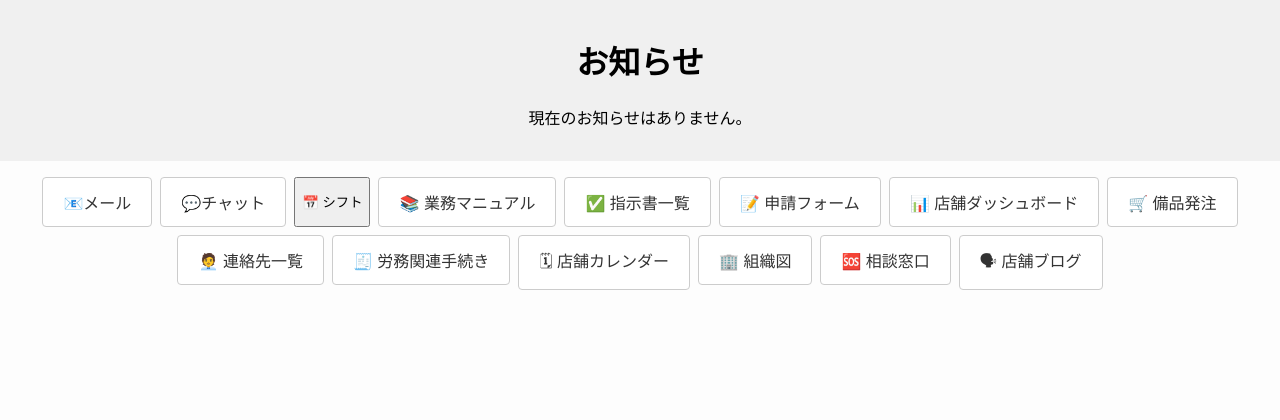
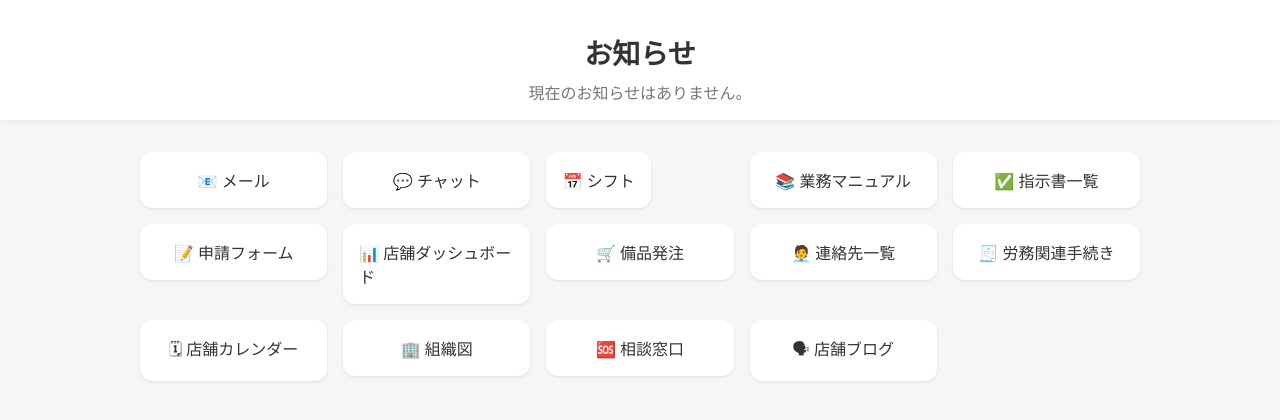
Before and after one commit to ryoito94/portal, a plain HTML site: page index.html in a window 1280 px wide. Drawn offline with Linux system fonts and the light colour scheme.

Commit message:
Update index.html

```diff
--- a/index.html
+++ b/index.html
@@ -1,15 +1,59 @@
-
 <!DOCTYPE html>
 <html lang="ja">
 <head>
   <meta charset="UTF-8">
   <title>店舗ポータル</title>
   <style>
-    body { font-family: sans-serif; margin: 0; padding: 0; background:#fdfdfd; }
-    header { background: #f0f0f0; padding: 1rem; text-align: center; }
-    main { padding: 1rem; }
-    .buttons { display: flex; flex-wrap: wrap; gap: 0.5rem; justify-content: center; }
-    .button a { display: inline-block; padding: 0.75rem 1.25rem; border: 1px solid #ccc; border-radius: 4px; background: white; text-decoration: none; color: #333; }
+    body {
+      font-family: "Segoe UI", sans-serif;
+      margin: 0;
+      padding: 0;
+      background: #f4f6f8;
+      color: #333;
+    }
+    header {
+      background: white;
+      padding: 2rem 1rem 1rem;
+      text-align: center;
+      box-shadow: 0 2px 4px rgba(0,0,0,0.05);
+    }
+    header h1 {
+      margin: 0;
+      font-size: 1.75rem;
+    }
+    header p {
+      margin: 0.5rem 0 0;
+      color: #777;
+    }
+    main {
+      padding: 2rem 1rem;
+      display: grid;
+      grid-template-columns: repeat(auto-fit, minmax(160px, 1fr));
+      gap: 1rem;
+      max-width: 1000px;
+      margin: 0 auto;
+    }
+    .button a, button {
+      display: flex;
+      align-items: center;
+      justify-content: center;
+      padding: 1rem;
+      border: none;
+      background: white;
+      border-radius: 12px;
+      box-shadow: 0 1px 3px rgba(0,0,0,0.1);
+      text-decoration: none;
+      color: #333;
+      font-size: 1rem;
+      transition: box-shadow 0.2s, transform 0.2s;
+    }
+    .button a:hover, button:hover {
+      box-shadow: 0 4px 10px rgba(0,0,0,0.15);
+      transform: translateY(-2px);
+    }
+    button {
+      cursor: pointer;
+    }
   </style>
 </head>
 <body>
@@ -18,10 +62,9 @@
     <p>現在のお知らせはありません。</p>
   </header>
   <main>
-    <div class="buttons">
-      <div class="button"><a href="https://mail.google.com/" target="_blank">📧メール</a></div>
-      <div class="button"><a href="https://chat.google.com/" target="_blank">💬チャット</a></div>
-      <button onclick="location.href='2ページ目/シフトリンク画面.html'">📅 シフト</button>
+    <div class="button"><a href="https://mail.google.com/" target="_blank">📧 メール</a></div>
+    <div class="button"><a href="https://chat.google.com/" target="_blank">💬 チャット</a></div>
+    <div class="button"><button onclick="location.href='2ページ目/シフトリンク画面.html'">📅 シフト</button></div>
     <div class="button"><a href="/manual">📚 業務マニュアル</a></div>
     <div class="button"><a href="/tasks">✅ 指示書一覧</a></div>
     <div class="button"><a href="/forms">📝 申請フォーム</a></div>
@@ -33,7 +76,6 @@
     <div class="button"><a href="/org">🏢 組織図</a></div>
     <div class="button"><a href="/inquiry">🆘 相談窓口</a></div>
     <div class="button"><a href="/blog">🗣 店舗ブログ</a></div>
-    </div>
   </main>
 </body>
 </html>
```
Lines whose indentation alone changed are shown as unchanged.
